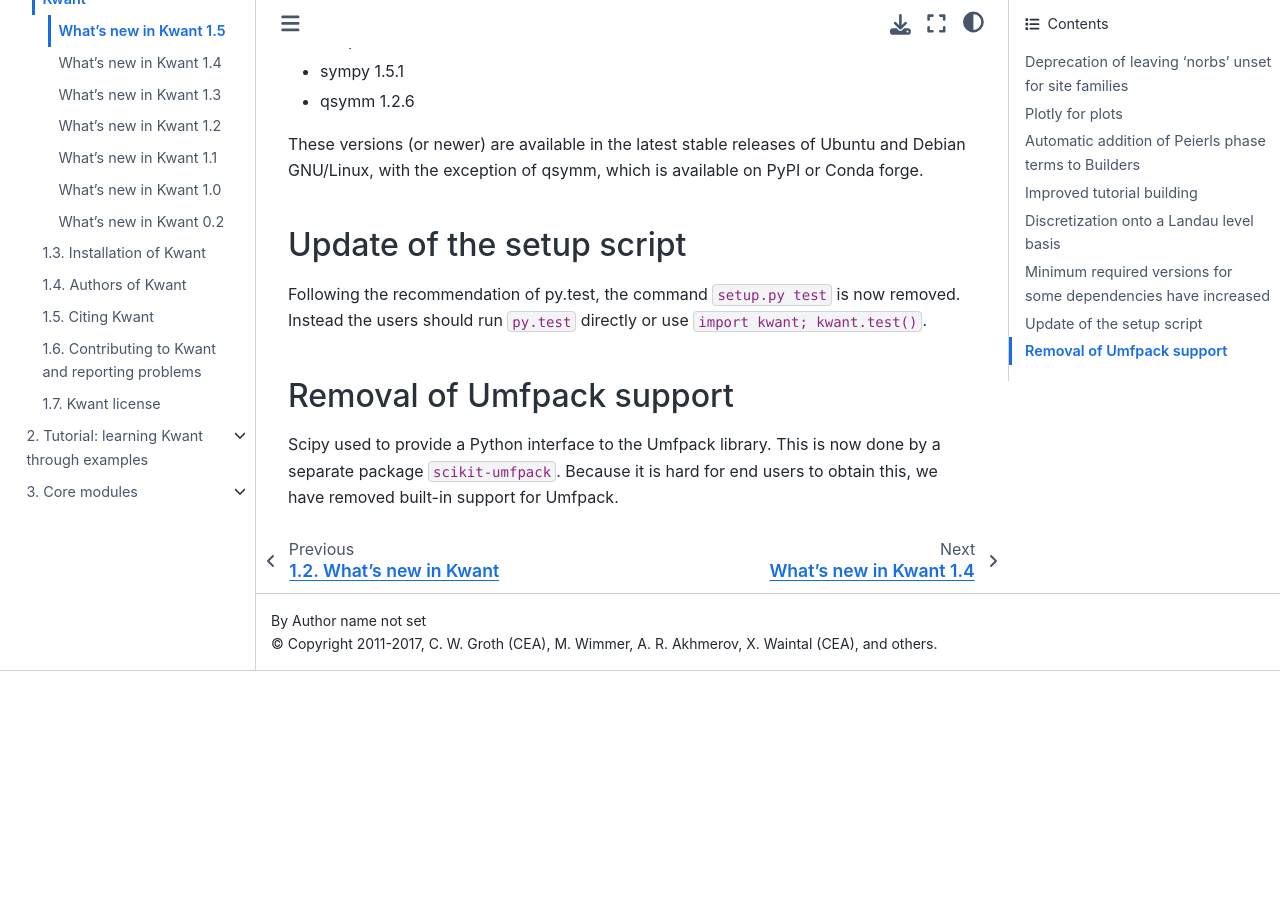
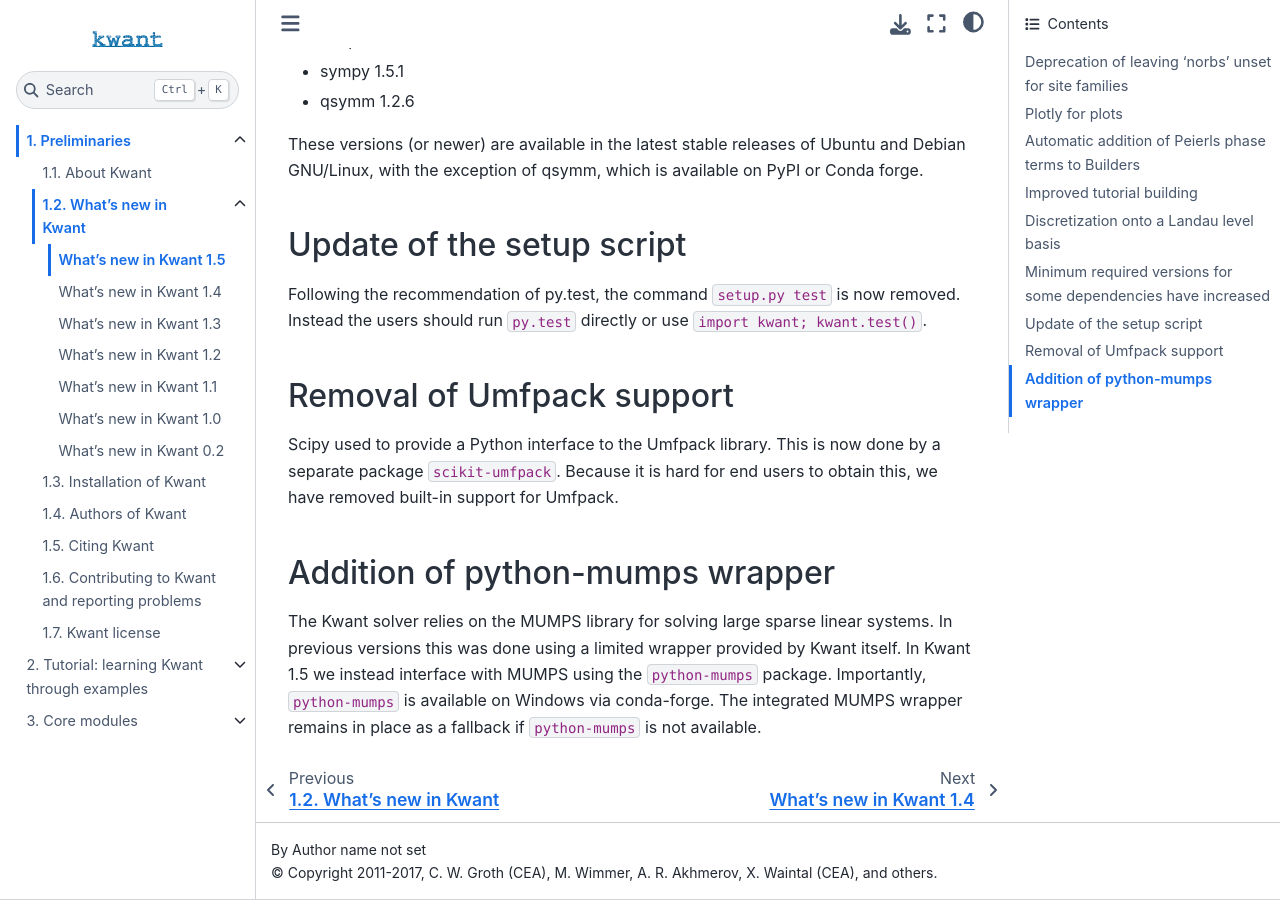
Before and after one commit to kwant-project/kwant, a Sphinx documentation site: the page built from doc/source/pre/whatsnew/1.5.rst, in a window 1280 px wide and 900 px high, scrolled down 3084 px. Built offline with Sphinx 7.4.7 and the Sphinx Book theme 1.1.4, drawn with Linux system fonts in a browser that asks for light colours; the version number could not be read and is left out; cross-references to code outside the pages are shown as plain code; before the commit the page ends 3755 px from its top, so only the background shows below that.

Commit message:
use python-mumps as the preferred source of MUMPS

```diff
--- a/doc/source/pre/whatsnew/1.5.rst
+++ b/doc/source/pre/whatsnew/1.5.rst
@@ -151,3 +151,12 @@
 Scipy used to provide a Python interface to the Umfpack library.  This is now
 done by a separate package ``scikit-umfpack``.  Because it is hard for end
 users to obtain this, we have removed built-in support for Umfpack.
+
+Addition of python-mumps wrapper
+--------------------------------
+The Kwant solver relies on the MUMPS library for solving large sparse linear
+systems.  In previous versions this was done using a limited wrapper provided
+by Kwant itself.  In Kwant 1.5 we instead interface with MUMPS using the
+``python-mumps`` package.  Importantly, ``python-mumps`` is available on
+Windows via conda-forge.  The integrated MUMPS wrapper remains in place as a
+fallback if ``python-mumps`` is not available.
--- a/setup.cfg
+++ b/setup.cfg
@@ -38,6 +38,7 @@
 plotting = matplotlib >= 3.2.2; plotly >= 2.7.0
 continuum = sympy >= 1.5.1
 qsymm = qsymm >= 1.2.6
+mumps = python-mumps < 0.1
 
 [egg_info]
 tag_build =
```
Also changed, not shown: 1 other file.
